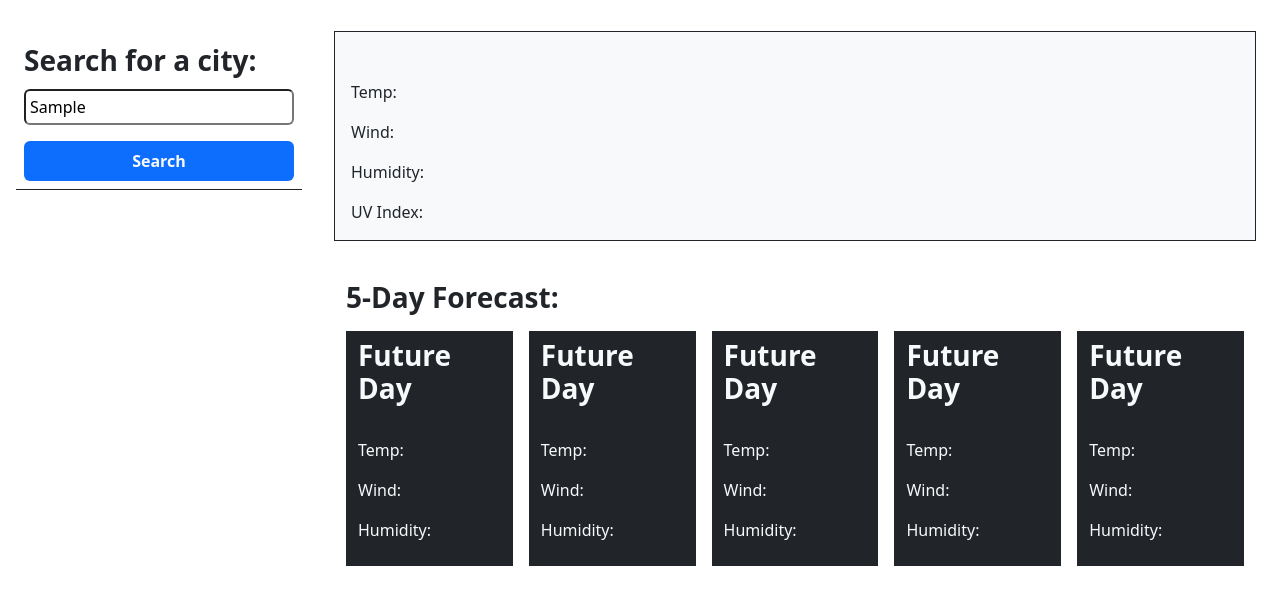
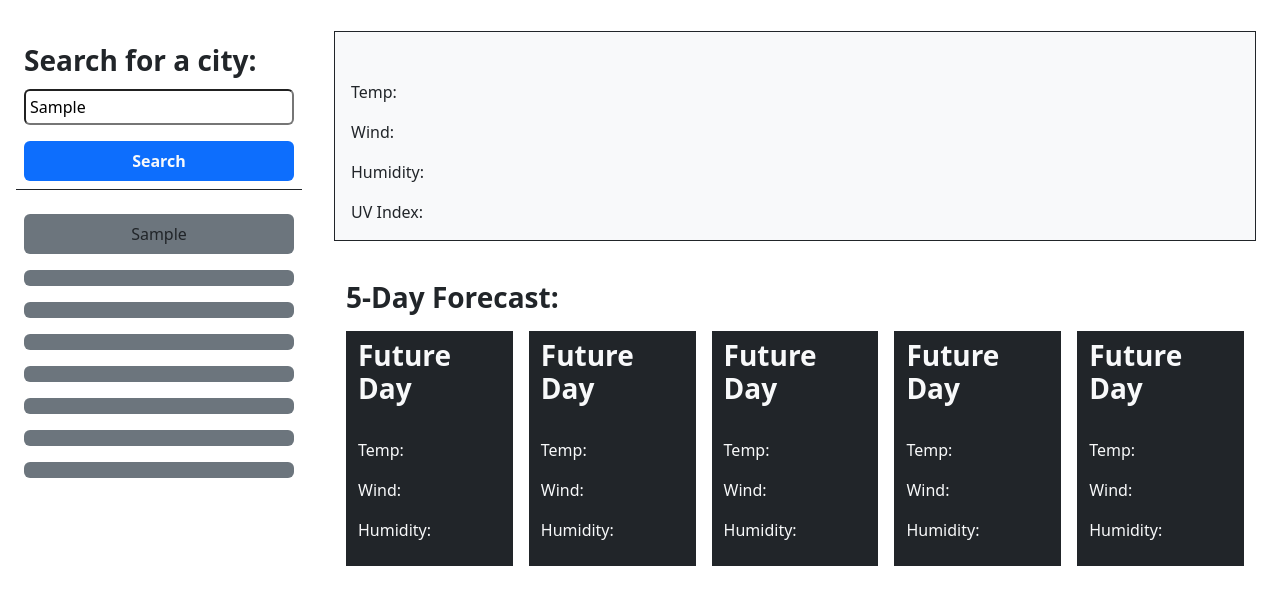
Before and after one commit to jdegern4/weather-dashboard, a plain HTML site: page index.html in a window 1280 px wide. Both pictures are taken after typing "Sample" into the empty fields and a click on the button "Search". Shown: the part 89-694 px from the top of the page. Drawn offline with nearby package versions, Linux system fonts and the light colour scheme; no server answers.

Commit message:
history button search functionality

```diff
--- a/assets/js/script.js
+++ b/assets/js/script.js
@@ -2,6 +2,9 @@
 
 var citySearchEl = document.querySelector("#city-search");
 var searchBtnEl = document.querySelector("#search-btn");
+var historyEl = document.querySelector("#search-history");
+var historyBtnEl = document.querySelectorAll(".history-btn");
+console.log(historyBtnEl);
 var cityNameEl = document.querySelector("#city-name");
 
 var getWeather = function() {
@@ -111,6 +114,28 @@ var searchBtnHandler = function(event) {
     } else {
         alert("Please enter a city.");
     }
+
+    // ADD BUTTON WITH CITY SEARCHED TO SEARCH HISTORY
+    historyBtnEl[7].innerHTML = historyBtnEl[6].innerHTML;
+    historyBtnEl[6].innerHTML = historyBtnEl[5].innerHTML;
+    historyBtnEl[5].innerHTML = historyBtnEl[4].innerHTML;
+    historyBtnEl[4].innerHTML = historyBtnEl[3].innerHTML;
+    historyBtnEl[3].innerHTML = historyBtnEl[2].innerHTML;
+    historyBtnEl[2].innerHTML = historyBtnEl[1].innerHTML;
+    historyBtnEl[1].innerHTML = historyBtnEl[0].innerHTML;
+    historyBtnEl[0].innerHTML = citySearched;
+};
+
+var historyBtnHandler = function(event) {
+    event.preventDefault();
+    console.log("you clicked on a piece of history!");
+    var historyBtnText = event.target.innerHTML;
+    console.log(historyBtnText);
+    citySearchEl.value = historyBtnText;
+    getWeather();
 };
 
 searchBtnEl.addEventListener("click", searchBtnHandler);
+for (var i = 0; i < historyBtnEl.length; i++) {
+    historyBtnEl[i].addEventListener("click", historyBtnHandler, false);
+};
--- a/index.html
+++ b/index.html
@@ -31,7 +31,14 @@
                 </div>
 
                 <div id="search-history" class="col-12 p-2">
-
+                    <button class="history-btn col-12 mt-3 p-2 rounded bg-secondary text-dark border-0"></button>
+                    <button class="history-btn col-12 mt-3 p-2 rounded bg-secondary text-dark border-0"></button>
+                    <button class="history-btn col-12 mt-3 p-2 rounded bg-secondary text-dark border-0"></button>
+                    <button class="history-btn col-12 mt-3 p-2 rounded bg-secondary text-dark border-0"></button>
+                    <button class="history-btn col-12 mt-3 p-2 rounded bg-secondary text-dark border-0"></button>
+                    <button class="history-btn col-12 mt-3 p-2 rounded bg-secondary text-dark border-0"></button>
+                    <button class="history-btn col-12 mt-3 p-2 rounded bg-secondary text-dark border-0"></button>
+                    <button class="history-btn col-12 mt-3 p-2 rounded bg-secondary text-dark border-0"></button>
                 </div>
             </div>
 
```
